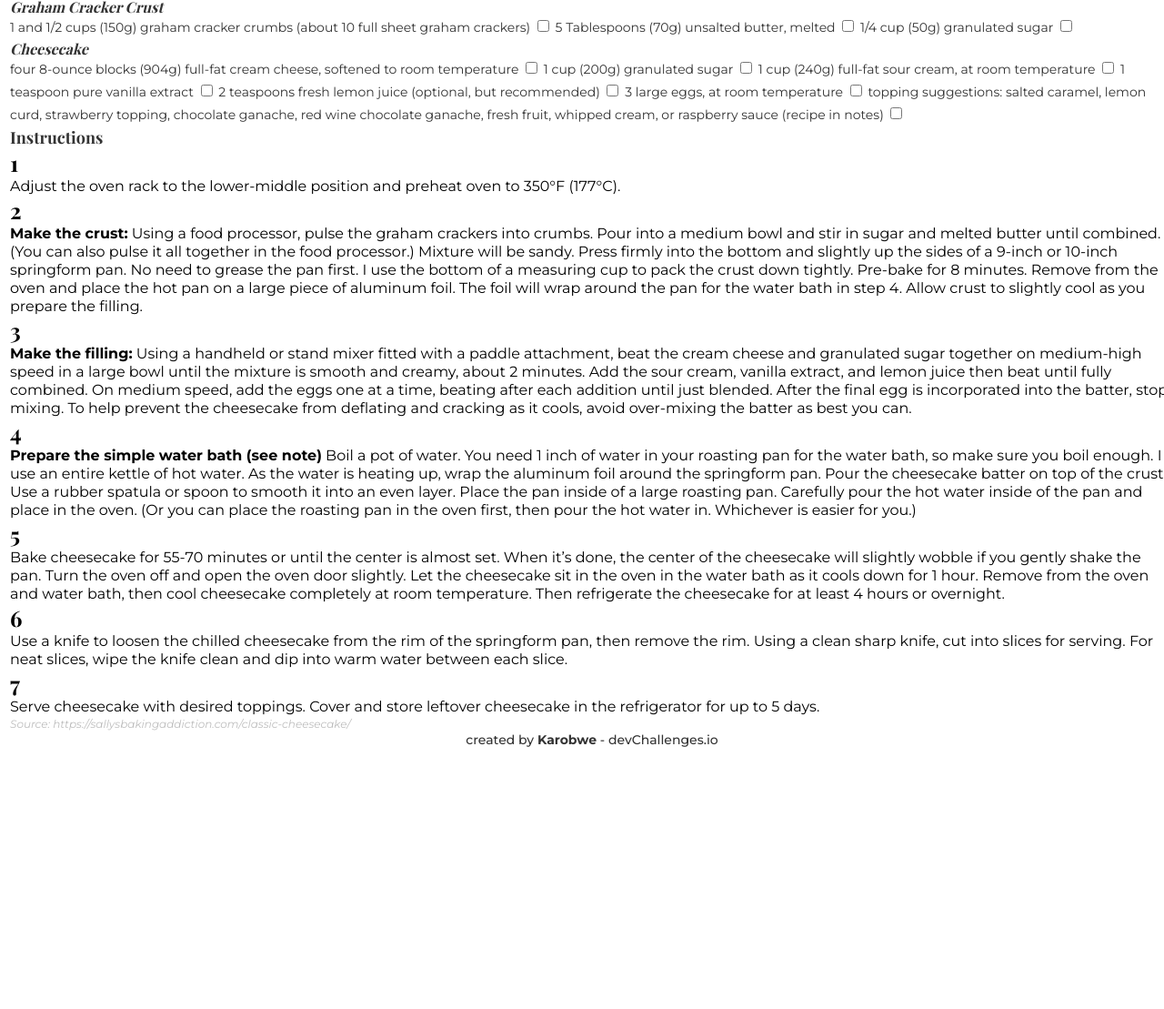
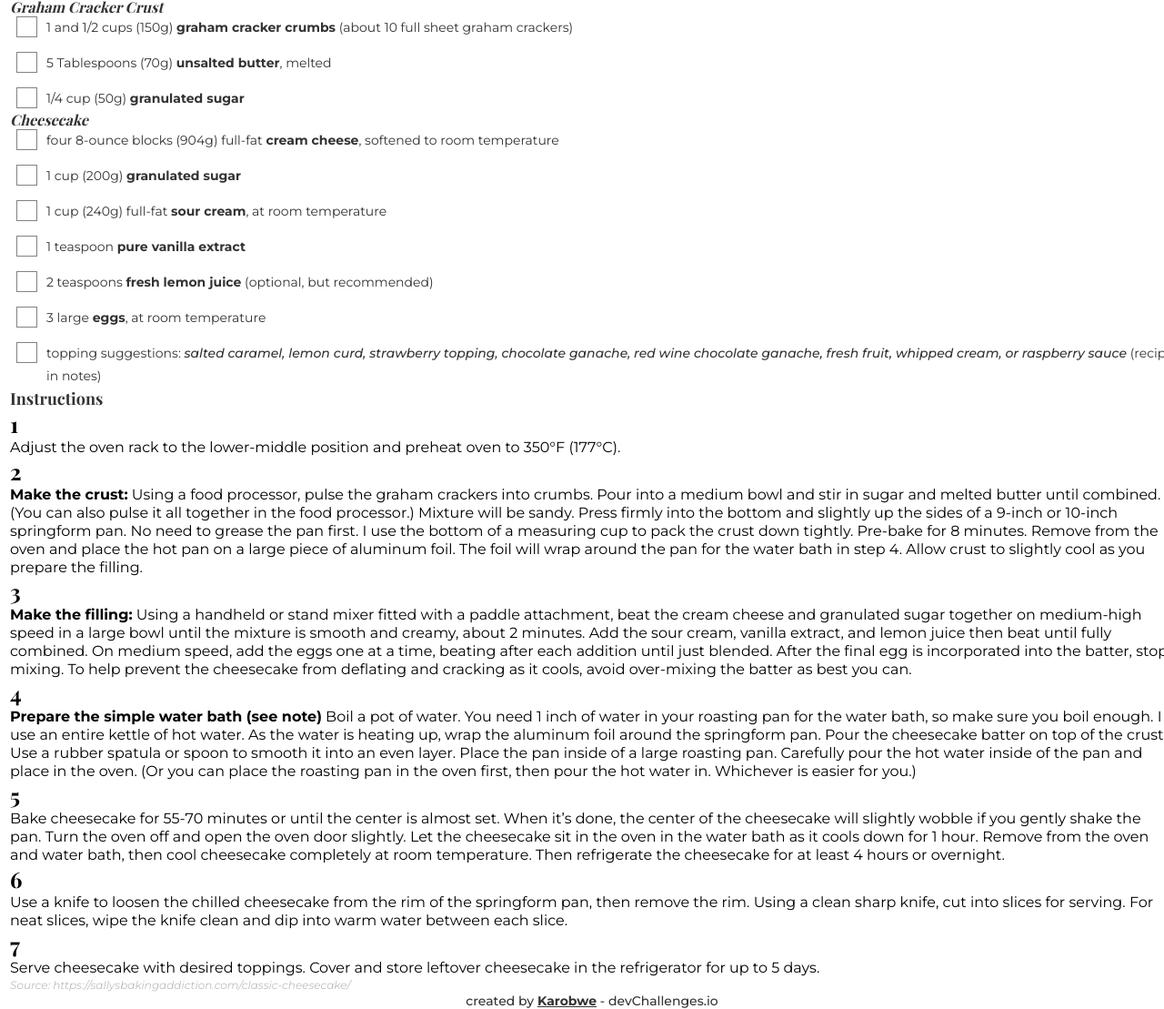
Before and after one commit to Karobwe/devchallenge-recipe-page, a website: page public/index.html in a window 1280 px wide. Shown: the part 959-2068 px from the top of the page at 91% size. Before the commit the page ends 1781 px from the top, so only its background shows below. Drawn offline with nearby package versions, Linux system fonts and the light colour scheme; a web font is replaced by a local one.

Commit message:
feat: style checkbox for ingredients list

```diff
--- a/assets/styles/_base.scss
+++ b/assets/styles/_base.scss
@@ -15,4 +15,16 @@ body {
   .text--bold {
     font-weight: bold;
   }
+
+  .text--semi-bold {
+    font-weight: 500;
+  }
+
+  .text--italic {
+    font-style: italic;
+  }
+
+  .text--underline {
+    text-decoration: underline;
+  }
 }
--- a/assets/styles/components/_recipe_ingredients.scss
+++ b/assets/styles/components/_recipe_ingredients.scss
@@ -9,7 +9,80 @@ section {
   }
 
   .ingredients-list {
+    display: flex;
+    flex-direction: column;
+    row-gap: 14px;
+
     font-size: 14px;
     line-height: 25px;
   }
+
+  // checkmark is inspired from https://www.w3schools.com/howto/howto_css_custom_checkbox.asp
+  // .container is replaced by .ingredient__item
+  .ingredient__item {
+    display: flex;
+
+    cursor: pointer;
+    -webkit-user-select: none;
+    -moz-user-select: none;
+    -ms-user-select: none;
+    user-select: none;
+
+    .ingredient__item__text {
+      order: 2;
+    }
+
+    input {
+      opacity: 0;
+      cursor: pointer;
+      height: 0;
+      width: 0;
+    }
+
+    .checkmark {
+      order: 1;
+      flex-shrink: 0;
+      flex-grow: 0;
+      flex-basis: auto;
+
+      top: 0;
+      left: 0;
+      height: 21px;
+      width: 21px;
+      margin-right: 10px;
+
+      background-color: transparent;
+      border: $border;
+    }
+
+    .checkmark:after {
+      content: "";
+      position: absolute;
+      display: none;
+    }
+
+    &:hover input ~ .checkmark {
+      background-color: $grey5;
+    }
+
+    input:checked ~ .checkmark {
+      background-color: $orange;
+    }
+
+    input:checked ~ .checkmark:after {
+      display: block;
+    }
+
+    .checkmark:after {
+      z-index: 999;
+      left: 1.8em;
+      width: 6px; // checkmark's left side length
+      height: 12px; // // checkmark's right side length
+      border: solid $light;
+      border-width: 0 3px 3px 0;
+      -webkit-transform: rotate(45deg);
+      -ms-transform: rotate(45deg);
+      transform: rotate(45deg);
+    }
+  }
 }
--- a/assets/styles/utils/_variables.scss
+++ b/assets/styles/utils/_variables.scss
@@ -12,11 +12,11 @@ $font-default: 'Montserrat', sans-serif;
 
 $black:         rgba(0, 0, 0, 1);
 $white:         rgba(255, 255, 255, 1);
-$grey1:   rgba(51, 51, 51, 1);
-$grey2:     rgba(79, 79, 79, 1);
-$grey3:          rgba(130, 130, 130, 1);
-$grey4:    rgba(189, 189, 189, 1);
-$grey5:  rgba(196, 196, 196, 1);
+$grey1:         rgba(51, 51, 51, 1);
+$grey2:         rgba(79, 79, 79, 1);
+$grey3:         rgba(130, 130, 130, 1);
+$grey4:         rgba(189, 189, 189, 1);
+$grey5:         rgba(196, 196, 196, 1);
 $light:         rgba(250, 250, 250, 1);
 $orange:        rgba(242, 153, 74, 1);
 
@@ -24,3 +24,8 @@ $orange:        rgba(242, 153, 74, 1);
 // box-shadow
 // * * * * * *
 $box-shadow: 0px 0px 20px rgba(0, 0, 0, 0.1);
+
+// * * * *
+// border
+// * * * *
+$border: 1px solid $grey3;
--- a/public/index.html
+++ b/public/index.html
@@ -76,19 +76,19 @@
 
             <div class="ingredients-list">
               <label class="ingredient__item">
-                1 and 1/2 cups (150g) graham cracker crumbs (about 10 full sheet graham crackers)
+                <span class="ingredient__item__text">1 and 1/2 cups (150g) <span class="text--bold">graham cracker crumbs</span> (about 10 full sheet graham crackers)</span>
                 <input type="checkbox">
                 <span class="checkmark"></span>
               </label>
 
               <label class="ingredient__item">
-                5 Tablespoons (70g) unsalted butter, melted
+                <span class="ingredient__item__text">5 Tablespoons (70g) <span class="text--bold">unsalted butter</span>, melted</span>
                 <input type="checkbox">
                 <span class="checkmark"></span>
               </label>
 
               <label class="ingredient__item">
-                1/4 cup (50g) granulated sugar
+                <span class="ingredient__item__text">1/4 cup (50g) <span class="text--bold">granulated sugar</span></span>
                 <input type="checkbox">
                 <span class="checkmark"></span>
               </label>
@@ -100,43 +100,43 @@
 
             <div class="ingredients-list">
               <label class="ingredient__item">
-                four 8-ounce blocks (904g) full-fat cream cheese, softened to room temperature
+                <span class="ingredient__item__text">four 8-ounce blocks (904g) full-fat <span class="text--bold">cream cheese</span>, softened to room temperature</span>
                 <input type="checkbox">
                 <span class="checkmark"></span>
               </label>
 
               <label class="ingredient__item">
-                1 cup (200g) granulated sugar
+                <span class="ingredient__item__text">1 cup (200g) <span class="text--bold">granulated sugar</span></span>
                 <input type="checkbox">
                 <span class="checkmark"></span>
               </label>
 
               <label class="ingredient__item">
-                1 cup (240g) full-fat sour cream, at room temperature
+                <span class="ingredient__item__text">1 cup (240g) full-fat <span class="text--bold">sour cream</span>, at room temperature</span>
                 <input type="checkbox">
                 <span class="checkmark"></span>
               </label>
 
               <label class="ingredient__item">
-                1 teaspoon pure vanilla extract
+                <span class="ingredient__item__text">1 teaspoon <span class="text--bold">pure vanilla extract</span></span>
                 <input type="checkbox">
                 <span class="checkmark"></span>
               </label>
 
               <label class="ingredient__item">
-                2 teaspoons fresh lemon juice (optional, but recommended)
+                <span class="ingredient__item__text">2 teaspoons <span class="text--bold">fresh lemon juice</span> (optional, but recommended)</span>
                 <input type="checkbox">
                 <span class="checkmark"></span>
               </label>
 
               <label class="ingredient__item">
-                3 large eggs, at room temperature
+                <span class="ingredient__item__text">3 large <span class="text--bold">eggs</span>, at room temperature</span>
                 <input type="checkbox">
                 <span class="checkmark"></span>
               </label>
 
               <label class="ingredient__item">
-                topping suggestions: salted caramel, lemon curd, strawberry topping, chocolate ganache, red wine chocolate ganache, fresh fruit, whipped cream, or raspberry sauce (recipe in notes)
+                <span class="ingredient__item__text">topping suggestions: <span class="text--italic text--semi-bold">salted caramel, lemon curd, strawberry topping, chocolate ganache, red wine chocolate ganache, fresh fruit, whipped cream, or raspberry sauce</span> (recipe in notes)</span>
                 <input type="checkbox">
                 <span class="checkmark"></span>
               </label>
@@ -182,7 +182,7 @@
       </main>
 
       <footer>
-        <p>created by <span class="text--bold">Karobwe</span> - devChallenges.io</p>
+        <p>created by <span class="text--bold text--underline">Karobwe</span> - devChallenges.io</p>
       </footer>
     </div>
   </body>
```
Also changed, not shown: public/build/app.css.
